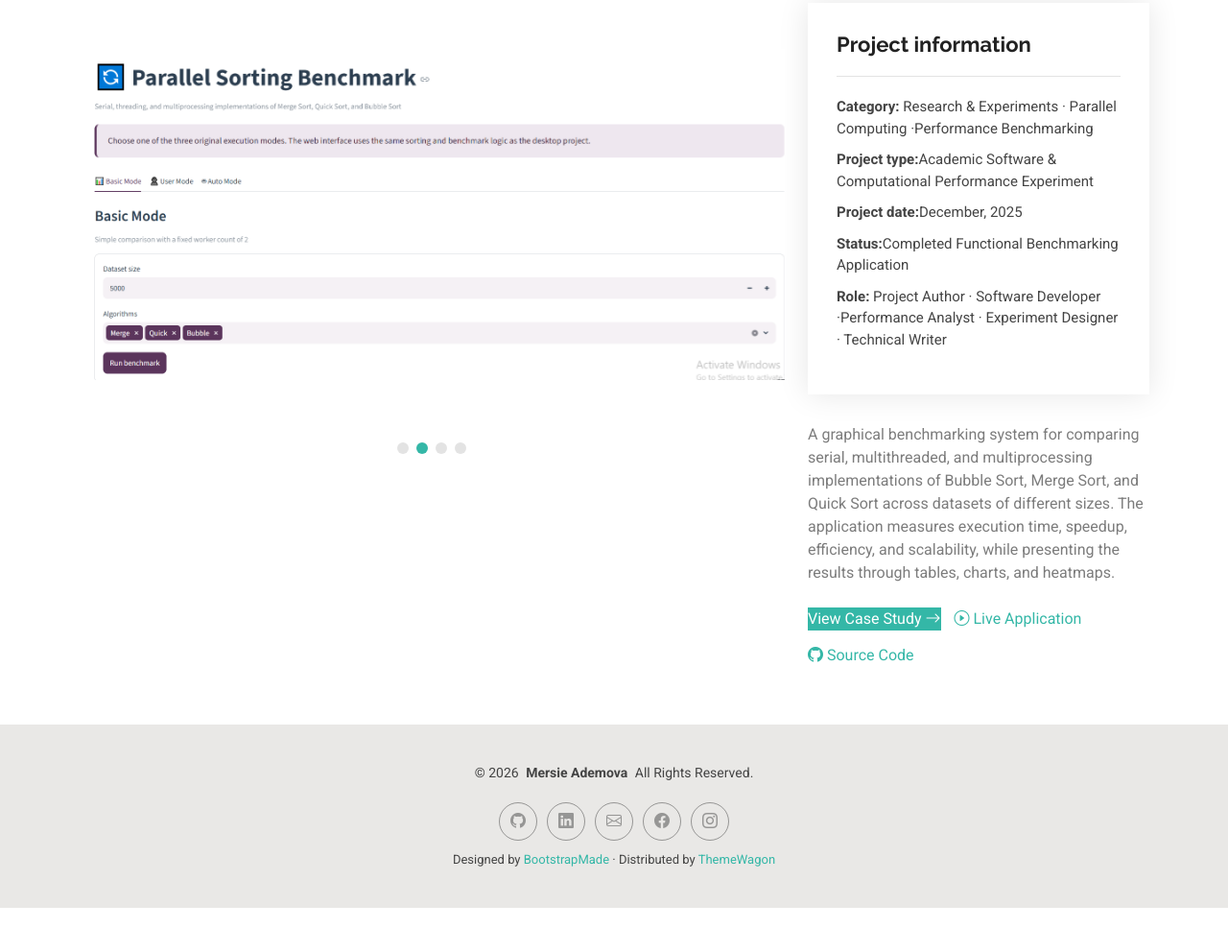
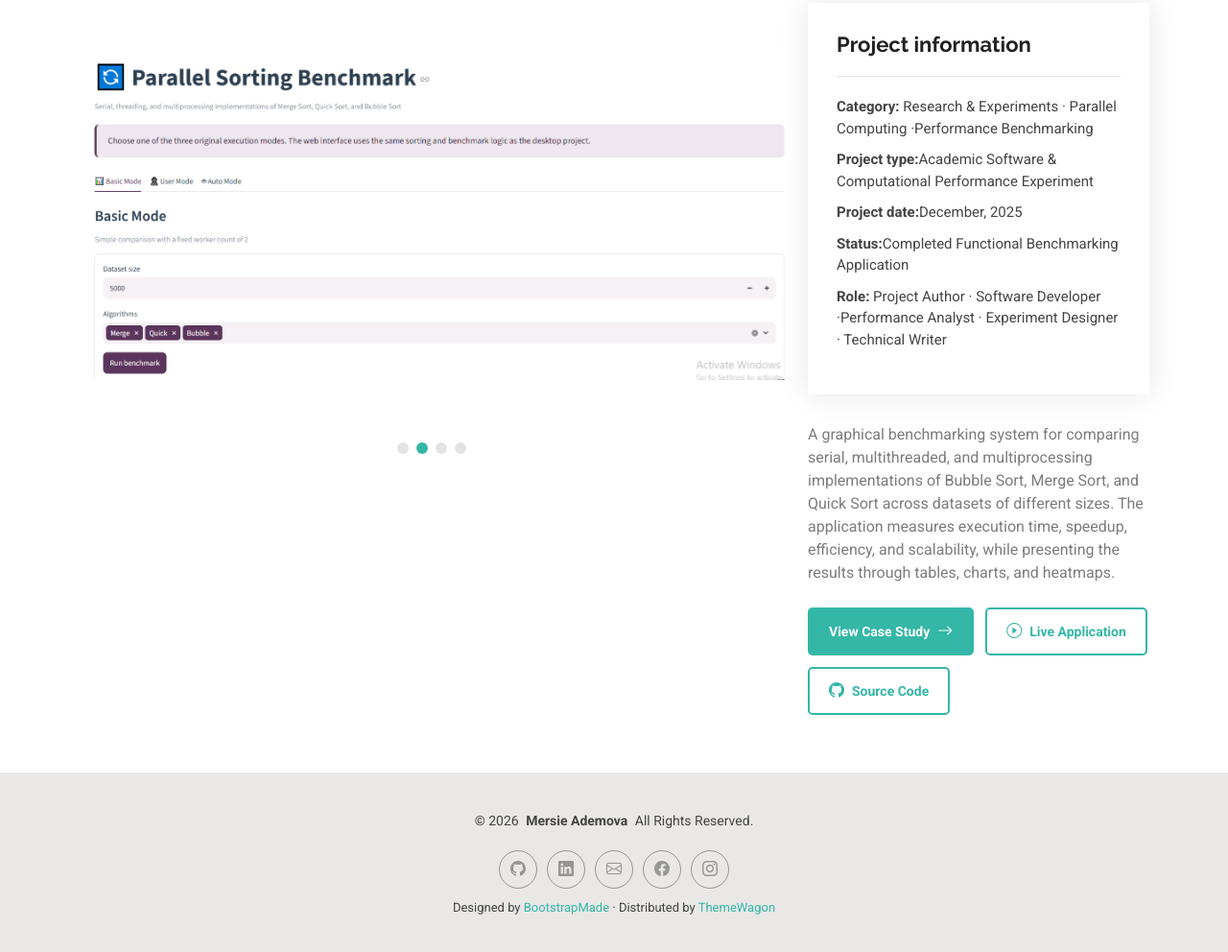
Before and after one commit to mersiademova/mersieademova.github.io, a plain HTML site: page pp.html in a window 1280 px wide. Shown: the part 302-1294 px from the top of the page at 96% size. Before the commit the page ends 1248 px from the top, so only its background shows below. Drawn offline with Linux system fonts and the light colour scheme.

Commit message:
Update pp-case_study

```diff
--- a/pp.html
+++ b/pp.html
@@ -175,7 +175,6 @@
   </a>
 
 </div>
-
              <style>html
             .case-study-btn {
   display: inline-flex;
@@ -212,15 +211,27 @@
 .project-actions {
   display: flex;
   flex-wrap: wrap;
-  column-gap: 14px;
-  row-gap: 14px;
+  align-items: center;
+  gap: 12px;
   margin-top: 24px;
-  align-items: center;
 }
 
-.project-actions .project-action {
-  margin: 0;
+
+.project-action {
+  display: inline-flex;
+  align-items: center;
+  justify-content: center;
+  gap: 8px;
+  padding: 11px 20px;
+  border: 2px solid var(--accent-color);
+  border-radius: 5px;
+  font-size: 14px;
+  font-weight: 600;
+  text-decoration: none;
+  transition: 0.3s ease;
 }
+
+
 .primary-action {
   background: var(--accent-color);
   color: var(--contrast-color);
```
